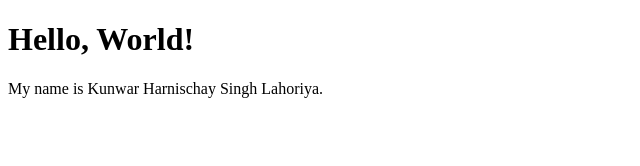
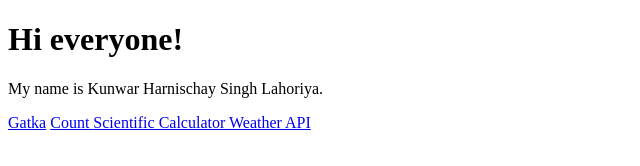
Before and after one commit to khslahoriya/khslahoriya.github.io, a plain HTML site: page index.html in a window 1280 px wide. Shown: the whole page, without its empty margins (0-640 px from the left). Drawn offline with Linux system fonts and the light colour scheme.

Commit message:
index.html

```diff
--- a/index.html
+++ b/index.html
@@ -4,7 +4,22 @@
         <title>My first html file</title>
     </head>
     <body>
-        <h1>Hello, World!</h1>
+        <h1>Hi everyone!</h1>
         <p>My name is Kunwar Harnischay Singh Lahoriya.</p>
+        <a href="lab2comp165.html">
+                Gatka</a>
+            <a href="lab3comp165.html">
+                Count
+            </a>
+            <a href="lab4comp165.html">
+                Scientific Calculator
+            </a>
+            <a href="lab5comp165.html">
+                Weather API
+            </a>
+
+
+
+
     </body>
 </html>
```
